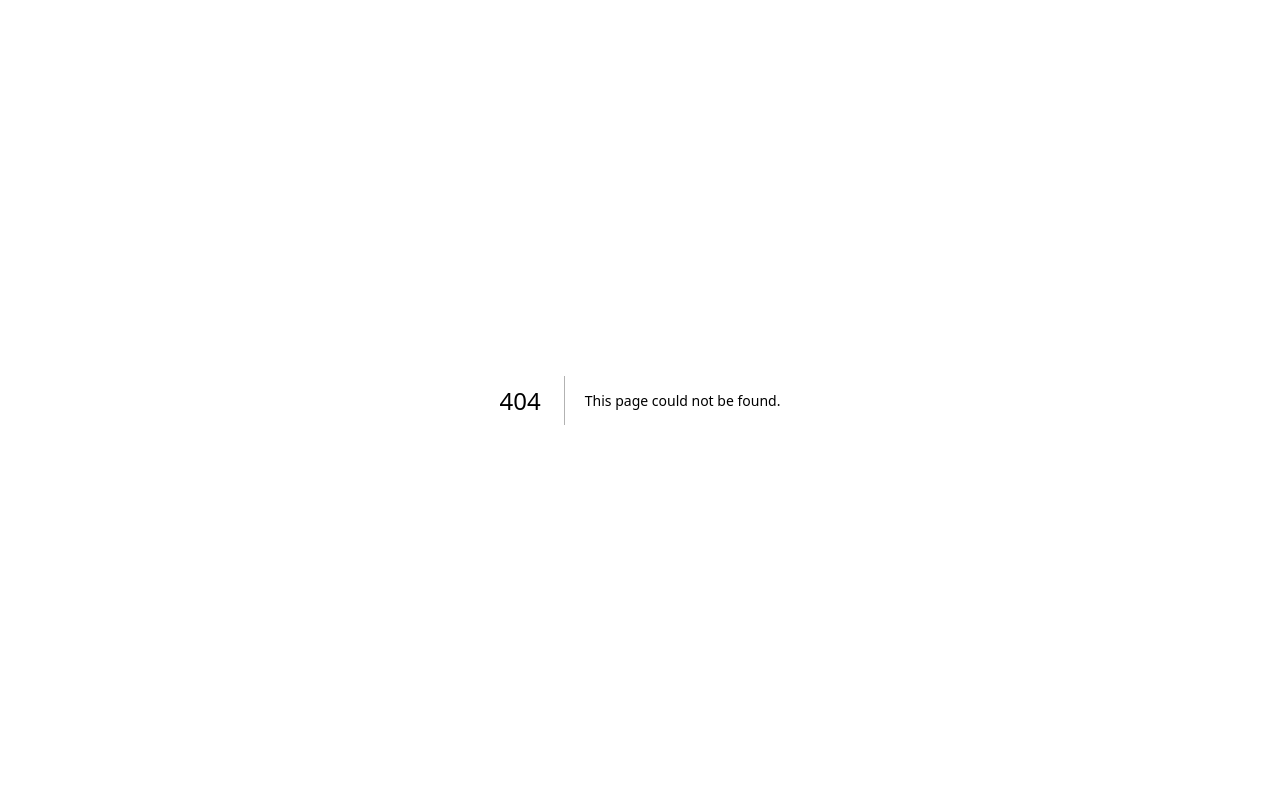
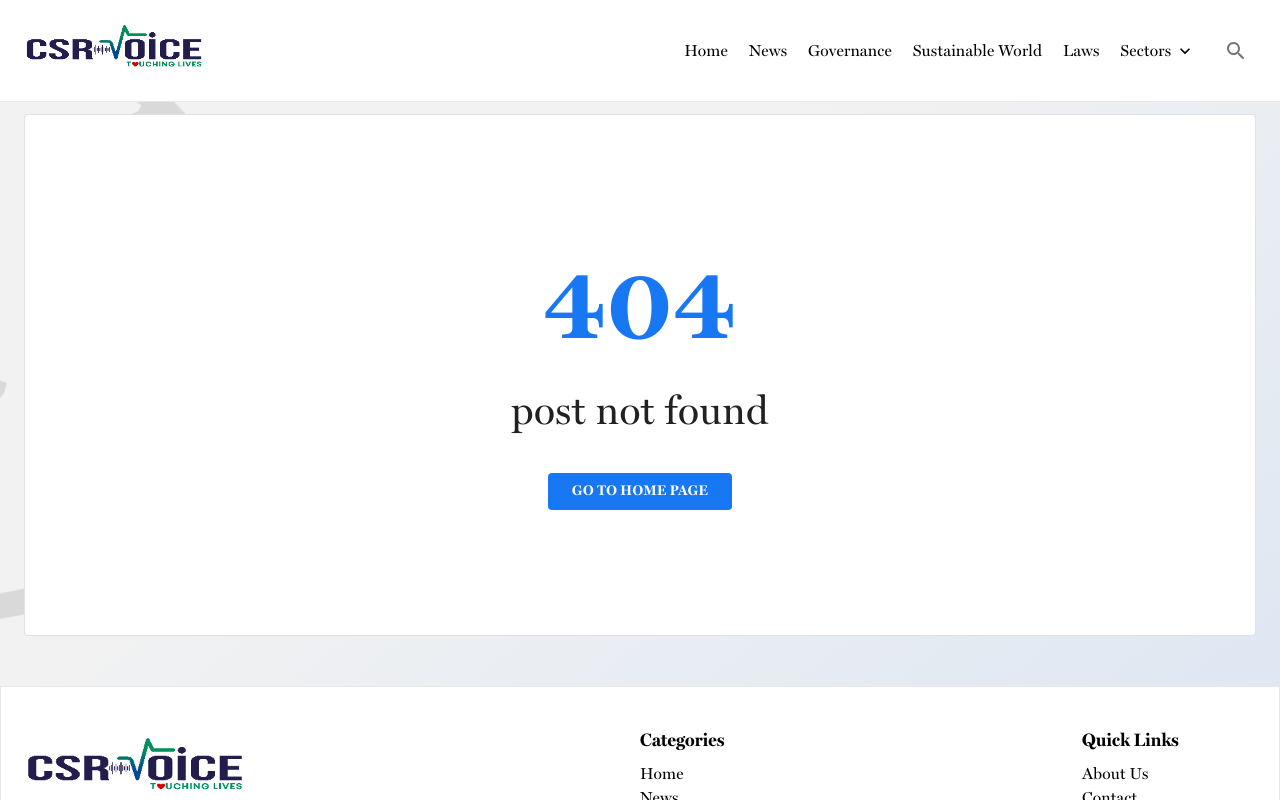
Before and after one commit to csrvoice/csr-voice, a Next.js app: page /404Page in a window 1280 px wide. Before the commit this address had no page. Shown: the top 800 px of the page. Built offline with nearby package versions, Linux system fonts and the light colour scheme.

Commit message:
Add files via upload

```diff
--- a/src/components/Advertisements/AdvertRect.jsx
+++ b/src/components/Advertisements/AdvertRect.jsx
@@ -2,7 +2,7 @@ import { Box, Typography } from "@mui/material";
 import Image from "next/image";
 import React from "react";
 
-export const AdvertRect = ({ img }) => {
+export const AdvertRect = ({ img, link }) => {
   return (
     <>
       <Box
@@ -20,7 +20,7 @@ export const AdvertRect = ({ img }) => {
         >
           Advertisement
         </Typography>
-        {/* <a href="https://shop.snowchildstudio.com/"> */}
+        <a href={link}>
           <Image
             src={img}
             height={100}
@@ -28,7 +28,7 @@ export const AdvertRect = ({ img }) => {
             layout="intrinsic"
             unoptimized
           />
-        {/* </a> */}
+        </a>
       </Box>
     </>
   );
--- a/src/components/Typographies/TypographyOne.jsx
+++ b/src/components/Typographies/TypographyOne.jsx
@@ -3,11 +3,14 @@ import { Typography } from "@mui/material";
 import React from "react";
 
 export const TypographyOne = ({ posts }) => {
+  const filteredCategory = posts[0]?.categories?.filter(
+    (category) => category.name !== "Home Lead Story"
+  );
   return (
     <>
       <Typography
         component="a"
-        href={`/post/${posts[0]?.categories[0]?.slug}/${posts[0]?.slug}/${posts[0]?.id}`}
+        href={`/post/${filteredCategory[0]?.slug}/${posts[0]?.slug}/${posts[0]?.id}`}
         fontSize={{ xs: "20px", md: "26px" }}
         lineHeight={{ xs: "28px", md: "32px" }}
         className="font-text-bold"
--- a/src/components/Typographies/TypographyTwo.jsx
+++ b/src/components/Typographies/TypographyTwo.jsx
@@ -3,11 +3,14 @@ import { Typography } from "@mui/material";
 import React from "react";
 
 export const TypographyTwo = ({ item }) => {
+  const filteredCategory = item?.categories?.filter(
+    (category) => category.name !== "Home Lead Story"
+  );
   return (
     <>
       <Typography
         component="a"
-        href={`/post/${item?.categories[0]?.slug}/${item?.slug}/${item?.id}`}
+        href={`/post/${filteredCategory[0]?.slug}/${item?.slug}/${item?.id}`}
         fontSize={{ xs: "16px", sm: "18px" }}
         lineHeight={{ xs: "22px", sm: "24px" }}
         className="font-text-bold"
--- /dev/null
+++ b/src/pages/404Page.jsx
@@ -0,0 +1,63 @@
+import { Layout } from "@/components/Layout/Layout";
+import {
+  Button,
+  Card,
+  CardContent,
+  Container,
+  Typography,
+} from "@mui/material";
+import { useRouter } from "next/router";
+import React from "react";
+
+const NotFound = () => {
+  const router = useRouter();
+  return (
+    <>
+      <Layout>
+        <Container maxWidth="xl">
+          <Card variant="outlined">
+            <CardContent
+              sx={{
+                height: "60vh",
+                display: "flex",
+                alignItems: "center",
+                flexDirection: "column",
+                justifyContent: "center",
+              }}
+            >
+              <Typography
+                sx={{
+                  fontSize: { xs: "80px", md: "100px" },
+                  color: "#1877f2",
+                }}
+                className="font-text-bold"
+              >
+                404
+              </Typography>{" "}
+              <Typography
+                sx={{ fontSize: { xs: "30px", md: "40px" }, mb: 4 }}
+                className="font-normal"
+              >
+                post not found
+              </Typography>
+              <Button
+                onClick={() => router.push("/")}
+                sx={{
+                  textDecoration: "none",
+                  bgcolor: "#1877f2",
+                  color: "#FFFFFF",
+                  px: 3,
+                }}
+                className="font-bold"
+              >
+                Go to Home Page
+              </Button>
+            </CardContent>
+          </Card>
+        </Container>
+      </Layout>
+    </>
+  );
+};
+
+export default NotFound;
--- a/src/pages/post/[category]/[slug]/[id].jsx
+++ b/src/pages/post/[category]/[slug]/[id].jsx
@@ -3,12 +3,17 @@ import { PostPage } from "@/components/Post/PostPage";
 import { RelatedNews } from "@/components/Post/RelatedNews";
 import { API_URL, INIT_URI } from "@/constant";
 import { useDecodeHtml } from "@/hooks/useDecodeHtml";
+import NotFound from "@/pages/404Page";
 import axios from "axios";
 import Head from "next/head";
 import React from "react";
 import { parseStringPromise } from "xml2js";
 
 const Index = ({ post, rssItems, categroy }) => {
+  if (!post) {
+    return <NotFound />;
+  }
+
   const title = useDecodeHtml(post?.data?.title);
   const excerpt = useDecodeHtml(post?.data?.excerpt);
   const category = post?.data?.categories?.[0];
```
Also changed, not shown: src/pages/index.jsx (+14 -5 lines). Lines whose indentation alone changed are shown as unchanged.
